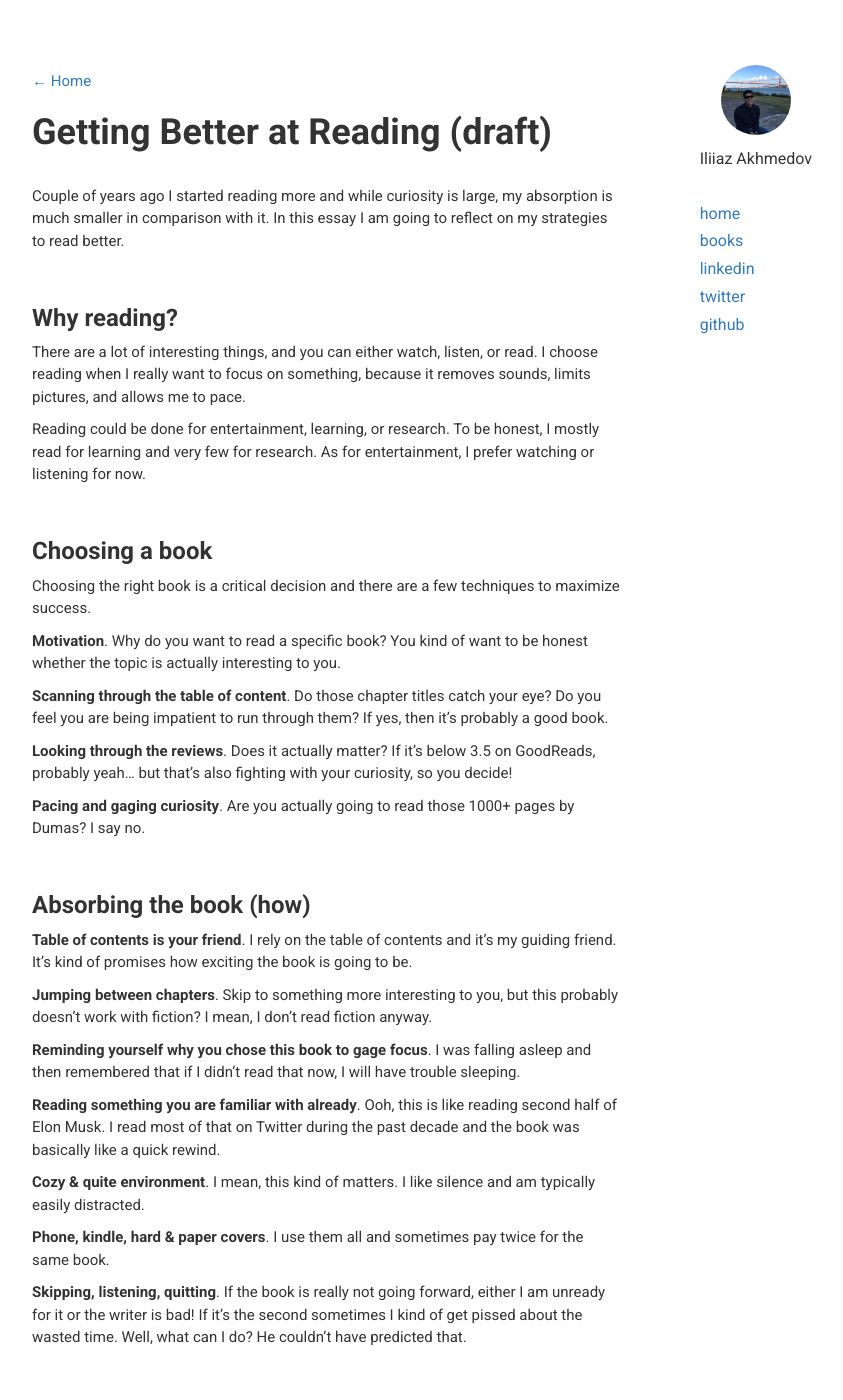
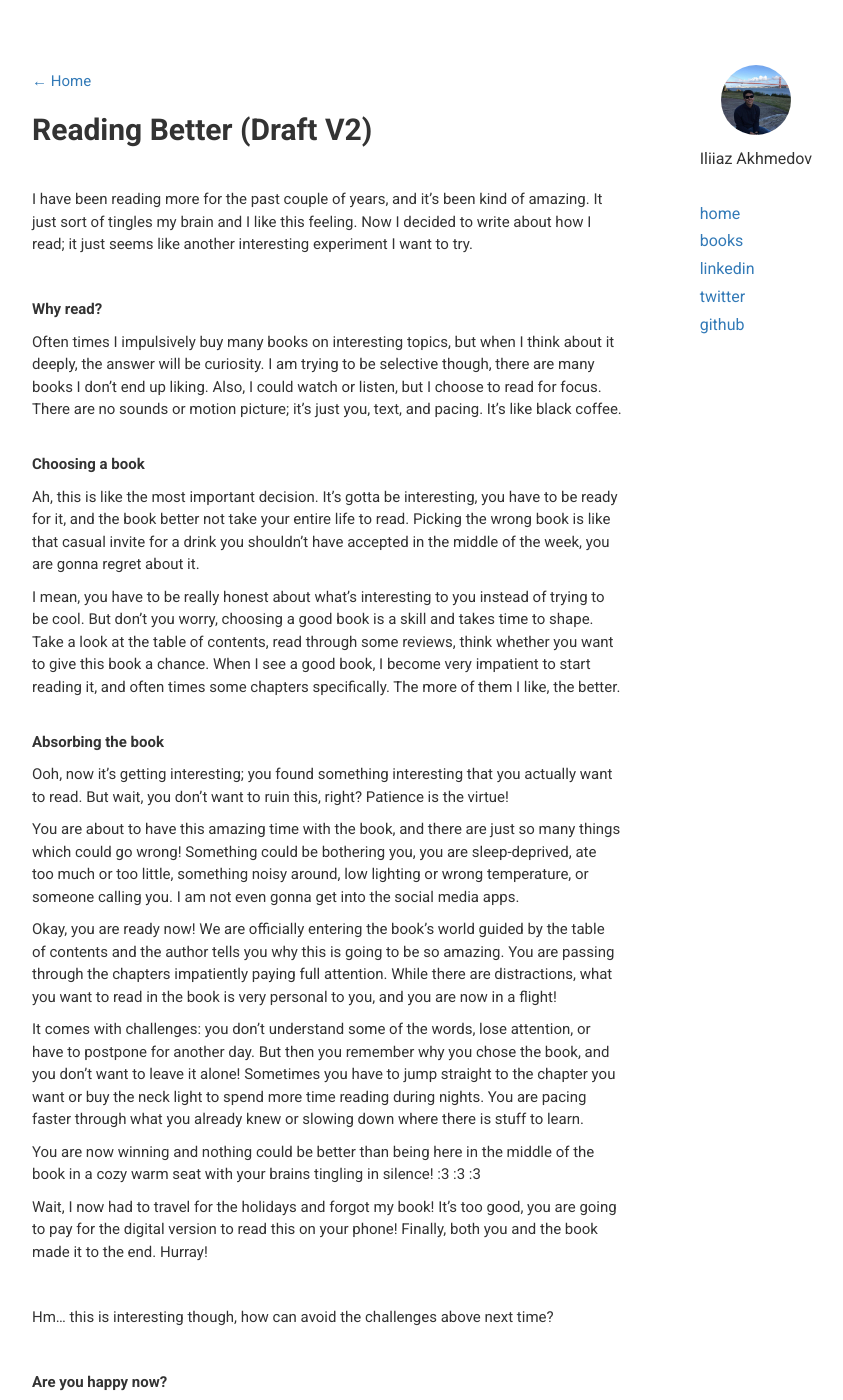
Before and after one commit to ianomad/ianomad.github.io, a Jekyll site: the page built from _posts/2023-10-25-Reading-Better.md, in a window 1280 px wide and 1400 px high. Shown: the whole window, without its empty margins (223-1066 px from the left). Built offline with Jekyll 4.4.1, drawn with Linux system fonts in a browser that asks for light colours; nearby versions of some CDN libraries; some of the changed text lies outside the part shown.

Commit message:
Draft V2 - Reading Better

```diff
--- a/_posts/2023-10-25-Reading-Better.md
+++ b/_posts/2023-10-25-Reading-Better.md
@@ -6,84 +6,82 @@ categories: reading
 excerpt: "Getting better at reading"
 ---
 
-# <strong>Getting Better at Reading (draft) </strong>
-
-<br />
-Couple of years ago I started reading more and while curiosity is large, my absorption is much
-smaller in comparison with it. In this essay I am going to reflect on my strategies to read better.
+## Reading Better (Draft V2)
 
 <br />
 
-### Why reading?
-
-There are a lot of interesting things, and you can either watch, listen, or read. I choose
-reading when I really want to focus on something, because it removes sounds, limits pictures, and
-allows me to pace.
-
-Reading could be done for entertainment, learning, or research. To be honest, I mostly read for
-learning and very few for research. As for entertainment, I prefer watching or listening for now.
+I have been reading more for the past couple of years, and it's been kind of amazing. It just sort
+of tingles my brain and I like this feeling. Now I decided to write about how I read; it just seems
+like
+another interesting experiment I want to try.
 
 <br />
 
-### Choosing a book
+**Why read?**
 
-Choosing the right book is a critical decision and there are a few
-techniques to maximize success.
+Often times I impulsively buy many books on interesting topics, but when I think about
+it deeply, the answer will be curiosity. I am trying to be selective though, there are many books I
+don't end up liking. Also, I could watch or listen, but I choose to read for focus. There are no
+sounds or motion picture; it's just you, text, and pacing. It's like black coffee.
 
-**Motivation**. Why do you want to read a specific book? You kind of want to be honest whether the
-topic is actually interesting to you.
+<br />
+**Choosing a book**
 
-**Scanning through the table of content**. Do those chapter titles catch your eye? Do you feel you
-are being impatient to run through them? If yes, then it's probably a good book.
+Ah, this is like the most important decision. It's gotta be interesting, you have to be ready for
+it, and the book better not take your entire life to read. Picking the wrong
+book is like that casual invite for a drink you shouldn't have accepted in the middle of the week,
+you are gonna regret about it.
 
-**Looking through the reviews**. Does it actually matter? If it's below 3.5 on GoodReads, probably
-yeah... but that's also fighting with your curiosity, so you decide!
+I mean, you have to be really honest about what's interesting to you instead of trying to be cool.
+But don't you worry, choosing a good book is a skill and takes time to shape. Take a look at the
+table of contents, read through some reviews, think whether you want to give this book a chance.
+When I see a good book, I become very impatient to start reading it, and often times some chapters
+specifically. The more of them I like, the better.
 
-**Pacing and gaging curiosity**. Are you actually going to read those 1000+ pages by Dumas? I say
-no.
+<br />
+**Absorbing the book**
+
+Ooh, now it's getting interesting; you found something interesting that you actually want to
+read. But wait, you don't want to ruin this, right? Patience is the virtue!
+
+You are about to have this amazing time with the book, and there are just so many things which could
+go wrong! Something could be bothering you, you are sleep-deprived, ate too
+much or too little, something noisy around, low lighting or wrong temperature, or someone calling
+you. I am not even gonna get into the social media apps.
+
+Okay, you are ready now! We are officially entering the book's world guided by the table of contents
+and the author tells you why this is going to be so amazing. You are passing through the
+chapters impatiently paying full attention. While there are distractions, what you want to read in
+the book is very personal to you, and you are now in a flight!
+
+It comes with challenges: you don't understand some of the words, lose attention, or
+have to postpone for another day. But then you remember why you chose the book, and you don't
+want to leave it alone! Sometimes you have to jump straight to the chapter you want or buy the neck
+light to spend more time reading during nights. You are pacing faster through what you already knew
+or slowing down where there is stuff to learn.
+
+You are now winning and nothing could be better than being here in the middle of the book in a cozy
+warm seat with your brains tingling in silence! :3 :3 :3
+
+Wait, I now had to travel for the holidays and forgot my book! It's too good, you are going to pay
+for the digital version to read this on your phone! Finally, both you and the book made it to the
+end. Hurray!
 
 <br />
 
-### Absorbing the book (how)
-
-**Table of contents is your friend**. I rely on the table of contents and it's my guiding friend.
-It's kind of promises how exciting the book is going to be.
-
-**Jumping between chapters**. Skip to something more interesting to you, but this probably doesn't
-work with fiction? I mean, I don't read fiction anyway.
-
-**Reminding yourself why you chose this book to gage focus**. I was falling asleep and then
-remembered that if I didn't read that now, I will have trouble sleeping.
-
-**Reading something you are familiar with already**. Ooh, this is like reading second half of Elon
-Musk. I read most of that on Twitter during the past decade and the book was basically like a quick
-rewind.
-
-**Cozy & quite environment**. I mean, this kind of matters. I like silence and am typically easily
-distracted.
-
-**Phone, kindle, hard & paper covers**. I use them all and sometimes pay twice for the same book.
-
-**Skipping, listening, quitting**. If the book is really not going forward, either I am unready for
-it or the writer is bad! If it's the second sometimes I kind of get pissed about the wasted time.
-Well, what can I do? He couldn't have predicted that.
+Hm... this is interesting though, how can avoid the challenges above next time?
 
 <br />
 
-### Should I have really read this?
+**Are you happy now?**
 
-**Finding answers to the long-standing questions.** Books can be very resourceful and I typically
-really appreciate those writers. To be totally frank, I don't always understand their motivation and
-such dedication. However, for me the answers are very precious, and they can clearly make
-significant impact on your life.
+Oh, this holy fluid artifact of stored knowledge transcending through time of human evolution
+exploding my mind! But wait, I kind of forgot most of the book (-_-). Although... I found some
+answers to my questions, and learn that some just don't have the answers. Who cares! My
+curiosity on this matter is satisfied! I will talk to my friends about this. Also, I need to mention
+to my parents to read more.
 
-**Happiness & satisfaction.** It kind of tingles my brain, especially if there are huge deep topics
-that never made sense to be that are now put together like a solved puzzle. Besides happiness, often
-times it makes me laugh.
+<br />
+**But I could have gone to the party!**
 
-**Speed, retention, depth.** It really depends, but does it really matter? My brain is insensitive
-to names and dates, and generally it doesn't like details, unless I am really going to use that
-information in any way.
-
-
------------------
+Hmm... yeah, you could. But how can you do both? I will think about it.
```
